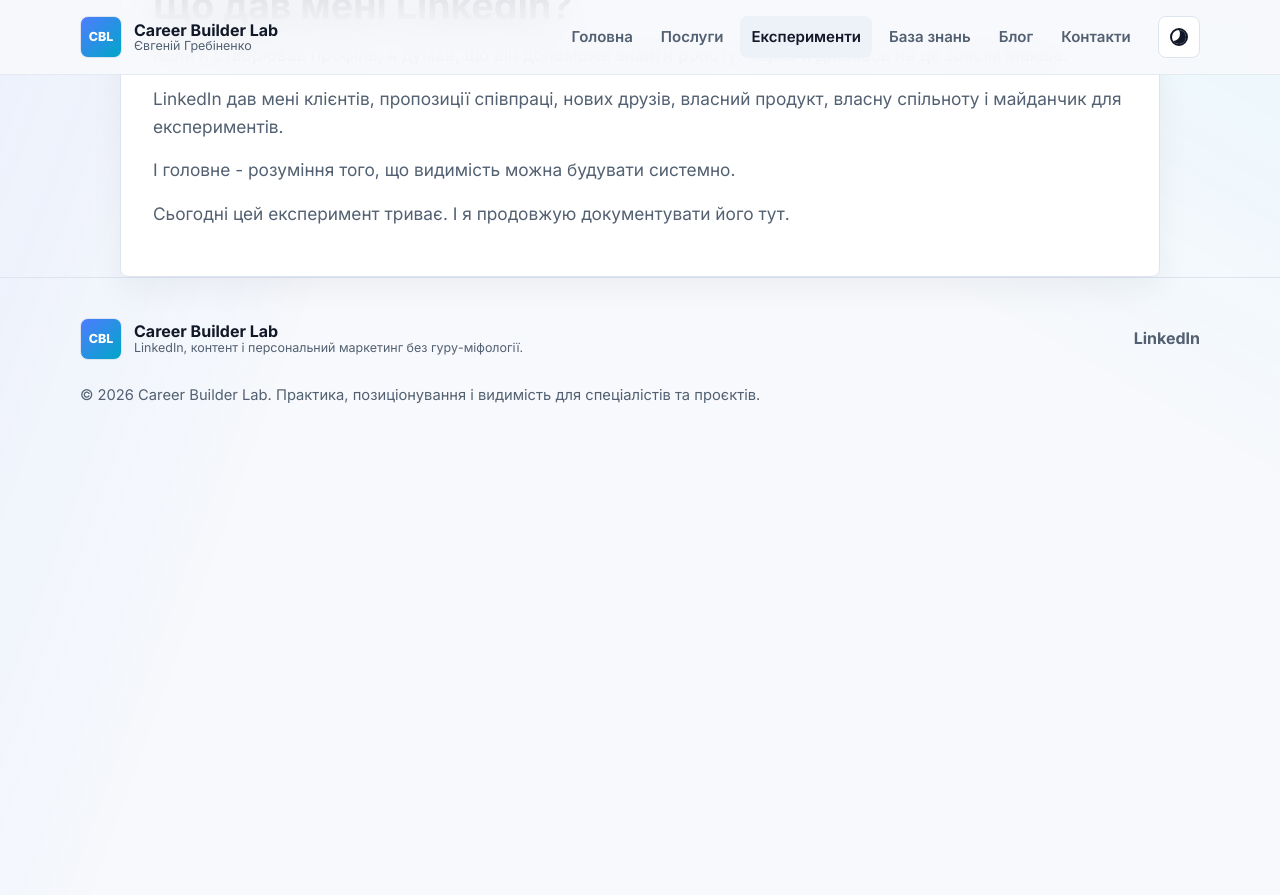
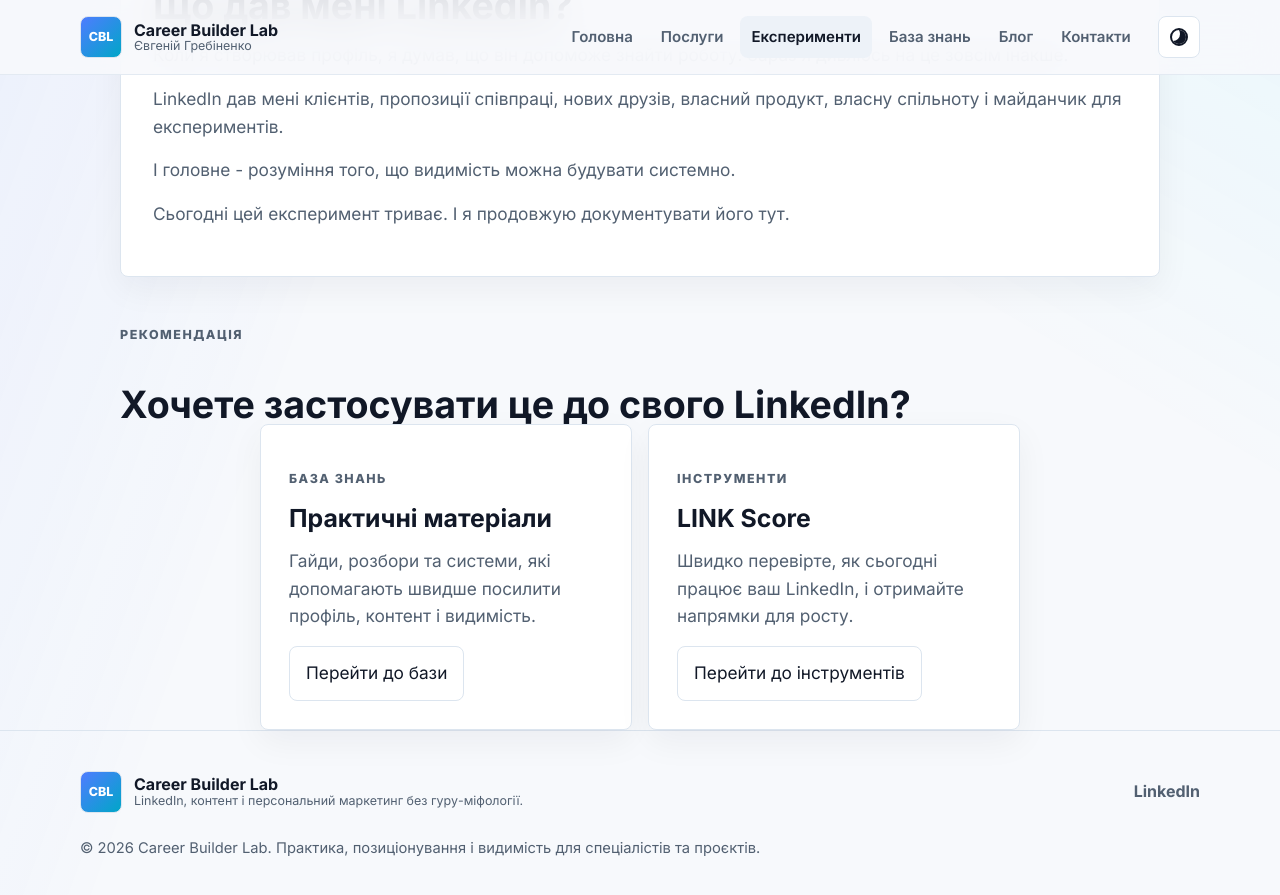
Before and after one commit to jenya112115-source/careerbuilderlab, a Jekyll site: the page built from _experiments/linkedin-personal-experiment.md, in a window 1280 px wide and 900 px high, scrolled down 5013 px. Shown: the top 895 px of the window. Built offline with Jekyll 4.4.1, drawn with Linux system fonts in a browser that asks for light colours; before the commit the page ends 5460 px from its top, so only the background shows below that.

Commit message:
Add files via upload

```diff
--- a/_experiments/linkedin-personal-experiment.md
+++ b/_experiments/linkedin-personal-experiment.md
@@ -122,4 +122,23 @@
     <p>І головне - розуміння того, що видимість можна будувати системно.</p>
     <p>Сьогодні цей експеримент триває. І я продовжую документувати його тут.</p>
   </div>
+
+  <div class="experiment-recommendation">
+    <p class="eyebrow">Рекомендація</p>
+    <h2>Хочете застосувати це до свого LinkedIn?</h2>
+    <div class="card-grid two-card-grid">
+      <article class="card">
+        <p class="eyebrow">База знань</p>
+        <h3><a href="/free/">Практичні матеріали</a></h3>
+        <p>Гайди, розбори та системи, які допомагають швидше посилити профіль, контент і видимість.</p>
+        <a class="button secondary" href="/free/">Перейти до бази</a>
+      </article>
+      <article class="card">
+        <p class="eyebrow">Інструменти</p>
+        <h3><a href="/tools/">LINK Score</a></h3>
+        <p>Швидко перевірте, як сьогодні працює ваш LinkedIn, і отримайте напрямки для росту.</p>
+        <a class="button secondary" href="/tools/">Перейти до інструментів</a>
+      </article>
+    </div>
+  </div>
 </section>
```
